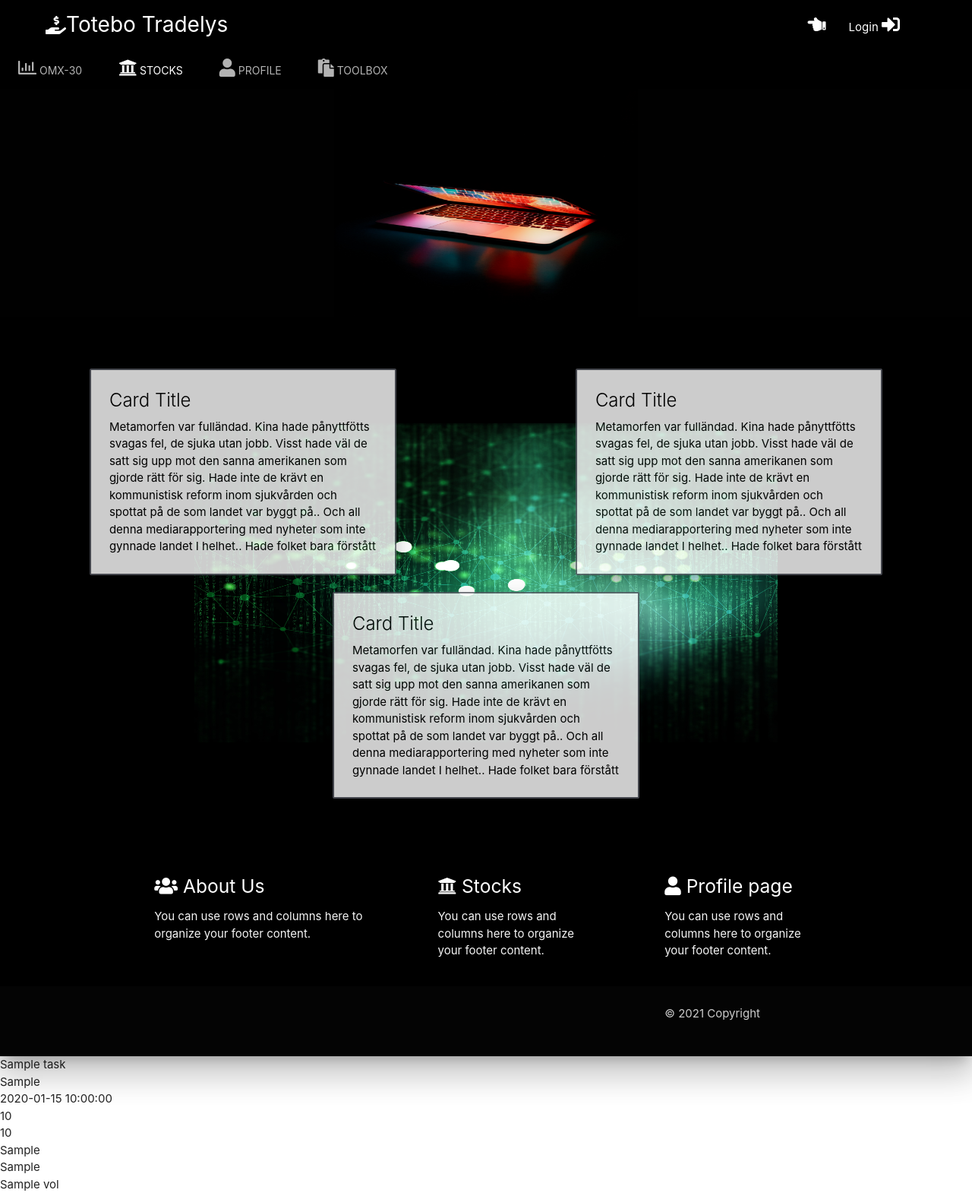
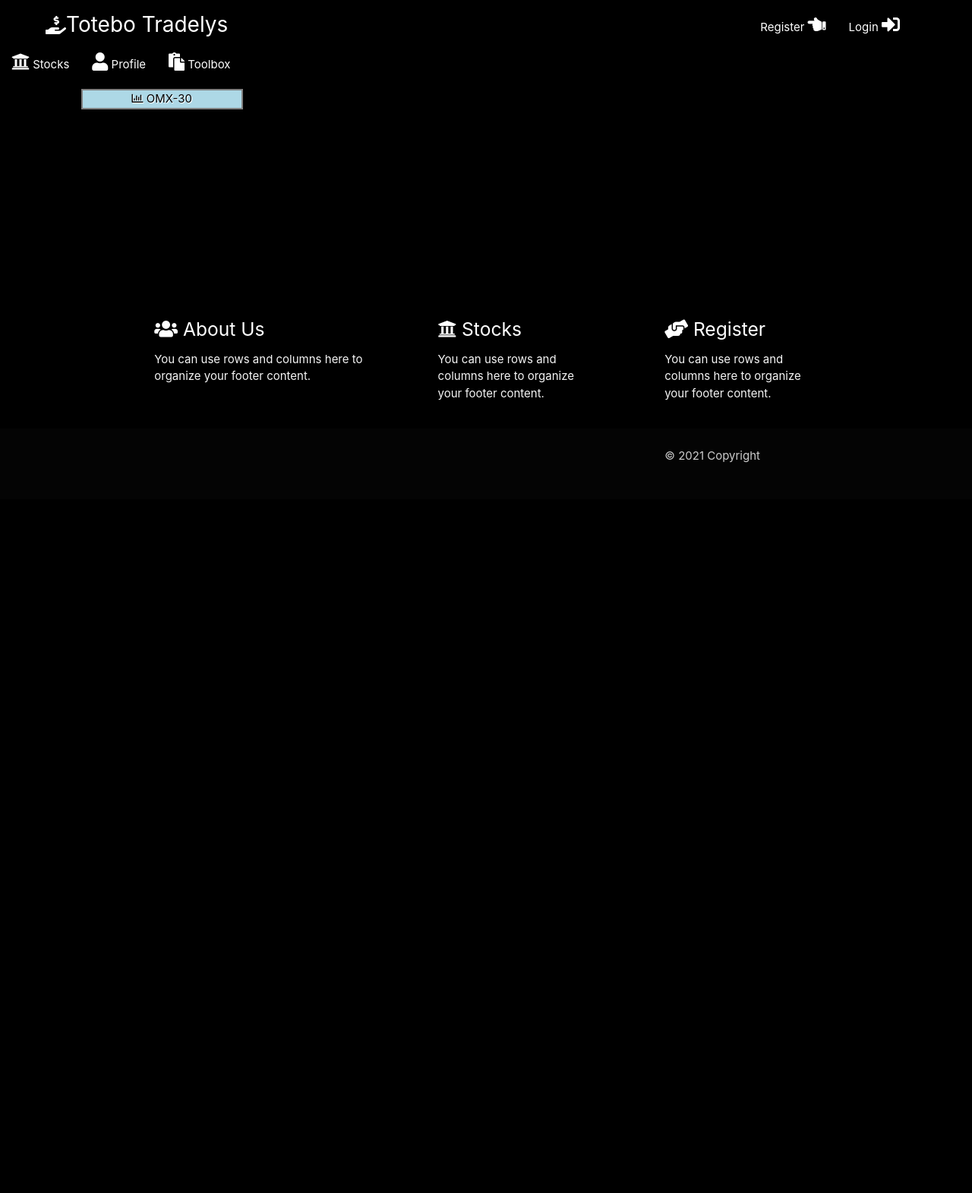
Before and after one commit to GurraT/Totebo-Trading, a Flask app: page / in a window 1280 px wide. Shown: the whole page at 76% size. After the commit the page ends 609 px from the top, so only its background shows below. Run offline with Flask 2, Linux system fonts and the light colour scheme; a database or web service that is not in the repository returns one stand-in record (values such as "Sample title"); some libraries are stand-ins or nearby versions.

Commit message:
Added template for register, next step add functionality to register page

```diff
--- a/app.py
+++ b/app.py
@@ -4,6 +4,7 @@
     redirect, request, session, url_for)
 from flask_pymongo import PyMongo
 from bson.objectid import ObjectId
+from werkzeug.security import generate_password_hash, check_password_hash
 if os.path.exists("env.py"):
     import env
 
@@ -20,9 +21,13 @@
 @app.route("/")
 @app.route("/get_stockinfo")
 def get_stockinfo():
-    stockinfo=list(mongo.db.tasks.find())
-    return render_template("stockmarket.html",tasks=stockinfo)
+    stockinfo=list(mongo.db.stockinfo.find())
+    return render_template("stockmarket.html",stockinfo=stockinfo)
 
+
+@app.route("/register")
+def register():
+    return render_template("register.html")
 
 @app.route("/login")
 def login():
--- a/static/css/style.css
+++ b/static/css/style.css
@@ -1,3 +1,10 @@
+body{
+ background-color: black;
+}
+
+header{
+    padding-bottom: 40px;
+}
 
 .logo{
     font-size:28px;
@@ -8,6 +15,13 @@
     margin-right: 80px;
 }
 
+.omx{
+    background-color: lightblue;
+    color: black;
+    text-shadow: 1px 1px white;
+    text-align: center;
+    border:gray 2px solid;
+}
 
 .heroimg{
     height:300px;
--- a/templates/base.html
+++ b/templates/base.html
@@ -15,56 +15,33 @@
   <header class="z-depth-5">
   <nav class="nav-extended #000000 black">
     <div class="nav-wrapper">
-      <a href="#" class="logo"><i class="fas fa-hand-holding-usd"></i>Totebo Tradelys</a>
+      <a class="logo"><i class="fas fa-hand-holding-usd"></i>Totebo Tradelys</a>
       <ul id="nav-mobile" class="right">
-        <li class="register"><a href="{{url_for('register')}}"> <i class="fas fa-hand-point-left"></i></a></li>
+        <li class="register"><a href="{{url_for('register')}}">Register <i class="fas fa-hand-point-left"></i></a></li>
         <li class="login"><a href="{{url_for('login')}}">Login <i class="fas fa-sign-in-alt"></i></a></li>
       </ul>
     </div>
     <div class="nav-content">
       <ul class="tabs tabs-transparent">
-        <li class="tab disabled"> <a href="{{url_for('omx')}}"> <i class="far fa-chart-bar"></i> OMX-30</a></li>
-        <li class="tab"><a class="active" href="{{url_for('stockmarket')}}"><i class="fas fa-university"></i> Stocks</a></li>
-        <li class="tab"><a href="{{url_for('profile')}}"><i class="fas fa-user"></i> Profile</a></li>
-        <li class="tab"><a href="{{url_for('toolbox')}}"><i class="fas fa-paste"></i> Toolbox</a></li>
+        <li class="stock"><a href="{{url_for('stockmarket')}}"><i class="fas fa-university"></i> Stocks</a></li>
+        <li class="profile"><a href="{{url_for('profile')}}"><i class="fas fa-user"></i> Profile</a></li>
+        <li class="toolbox"><a href="{{url_for('toolbox')}}"><i class="fas fa-paste"></i> Toolbox</a></li>
       </ul>
     </div>
   </nav>
-  <div class = "heroimg s12 m12 l12">
+       <div class="row">
+       <div class= "col s4 m3 l2 offset-s1 offset-m1 offset-l1 omx"> <i class="far fa-chart-bar"></i> OMX-30</div>
   </div>
   </header>
-  <section id="main" class="#000000 black">
-  <div class="row">
-    <div class="col s12 m4 leftpanel offset-m1">
-      <div class="card #ffffff white z-depth-4">
-        <div class="card-content black-text">
-          <span class="card-title">Card Title</span>
-          <p>Metamorfen var fulländad. Kina hade pånyttfötts svagas fel, de sjuka utan jobb. Visst hade väl de satt sig upp mot den sanna amerikanen som gjorde rätt för sig. Hade inte de krävt en kommunistisk reform inom sjukvården och spottat på de som landet var byggt på.. Och all denna mediarapportering med nyheter som inte gynnade landet I helhet.. Hade folket bara förstått</p>
-        </div>
-      </div>
-    </div>
-    <div class="rightpanel col s12 m4 offset-m2">
-      <div class="card #ffffff white z-depth-4">
-        <div class="card-content black-text">
-          <span class="card-title">Card Title</span>
-          <p>Metamorfen var fulländad. Kina hade pånyttfötts svagas fel, de sjuka utan jobb. Visst hade väl de satt sig upp mot den sanna amerikanen som gjorde rätt för sig. Hade inte de krävt en kommunistisk reform inom sjukvården och spottat på de som landet var byggt på.. Och all denna mediarapportering med nyheter som inte gynnade landet I helhet.. Hade folket bara förstått</p>
-        </div>
-      </div>
-  </div>
-        <div class="bottompanel col s12  m4  offset-m4">
-      <div class="card #ffffff white z-depth-4">
-        <div class="card-content black-text">
-          <span class="card-title">Card Title</span>
-          <p>Metamorfen var fulländad. Kina hade pånyttfötts svagas fel, de sjuka utan jobb. Visst hade väl de satt sig upp mot den sanna amerikanen som gjorde rätt för sig. Hade inte de krävt en kommunistisk reform inom sjukvården och spottat på de som landet var byggt på.. Och all denna mediarapportering med nyheter som inte gynnade landet I helhet.. Hade folket bara förstått</p>
-        </div>
-      </div>
-    </div>
-  </div>
+      {% block header %}
+        {% endblock %}
+  <section>
 
   </section>
+    {% block content %}
+        {% endblock %}
 
-
-          <footer class="page-footer #000000 black z-depth-5">
+          <footer class="page-footer #000000 black">
           <div class="container ">
             <div class="row">
               <div class="col l4 s12">
@@ -76,7 +53,7 @@
                 <p class="grey-text text-lighten-4">You can use rows and columns here to organize your footer content.</p>
               </div>
               <div class="col l3 offset-l1 s12">
-                <h5 class="white-text" href="#!"><i class="fas fa-user"></i> Profile page</h5>
+                <h5 class="white-text" href="#!"><i class="fas fa-hands-helping"></i> Register</h5>
                 <p class="grey-text text-lighten-4">You can use rows and columns here to organize your footer content.</p>
               </div>
             </div>
@@ -91,8 +68,7 @@
             </div>
           </div>
         </footer>
-
-        {% block content %}
+    {% block footer %}
         {% endblock %}
     <script src="https://cdnjs.cloudflare.com/ajax/libs/materialize/1.0.0/js/materialize.min.js"></script>
     {% block scripts %}
--- a/templates/stockmarket.html
+++ b/templates/stockmarket.html
@@ -1,15 +1,17 @@
 {% extends "base.html" %}
+{% block header %}
+{% endblock %}
 {% block content %}
 
-   {% for task in tasks %}
-        {{ task.Company_name}}<br>
-        {{ task.Company_abbr}}<br>
-        {{ task.Date}}<br>
-        {{ task.Opening_Price}}<br>
-        {{ task.Closening_Price}}<br>
-        {{ task.Daily_High}}<br>
-        {{ task.Daily_Low}}<br>
-        {{ task.Vol}}
+   {% for stockinfo in stockinfo %}
+        {{ stockinfo.Company_name}}<br>
+        {{ stockinfo.Company_abbr}}<br>
+        {{ stockinfo.Date}}<br>
+        {{ stockinfo.Opening_price}}<br>
+        {{ stockinfo.Closing_price}}<br>
+        {{ stockinfo.Daily_High}}<br>
+        {{ stockinfo.Daily_Low}}<br>
+        {{ stockinfo.Vol}}
    {% endfor %}
 
 {% endblock %}
```
Also changed, not shown: templates/cp.html (added, +30 -0 lines), templates/register.html (+34 -2 lines).
